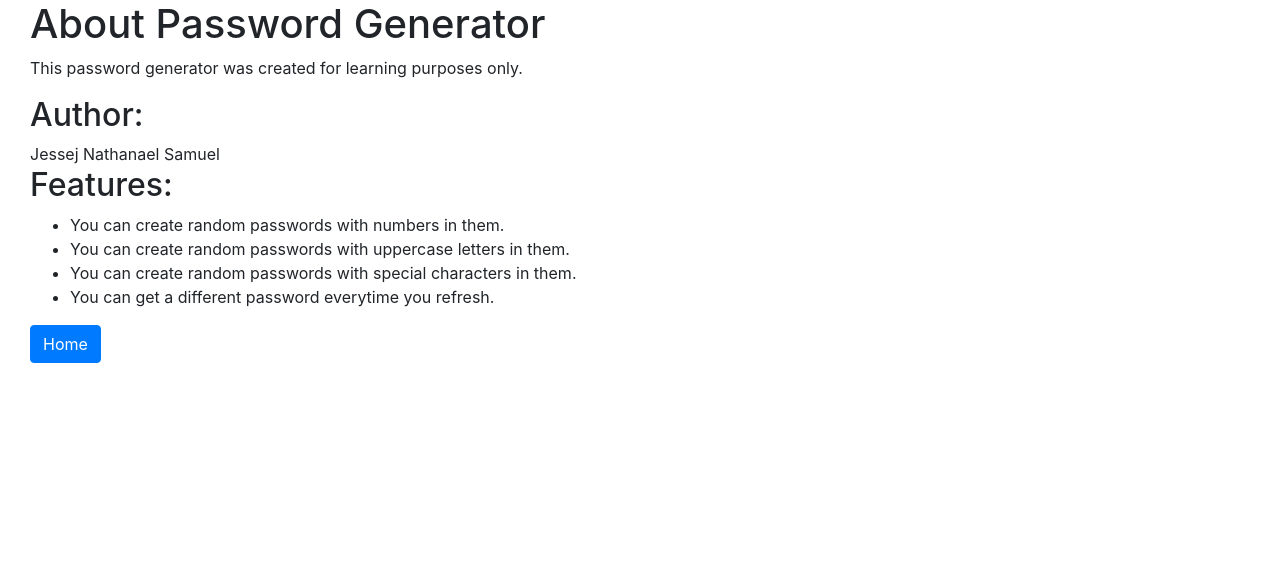
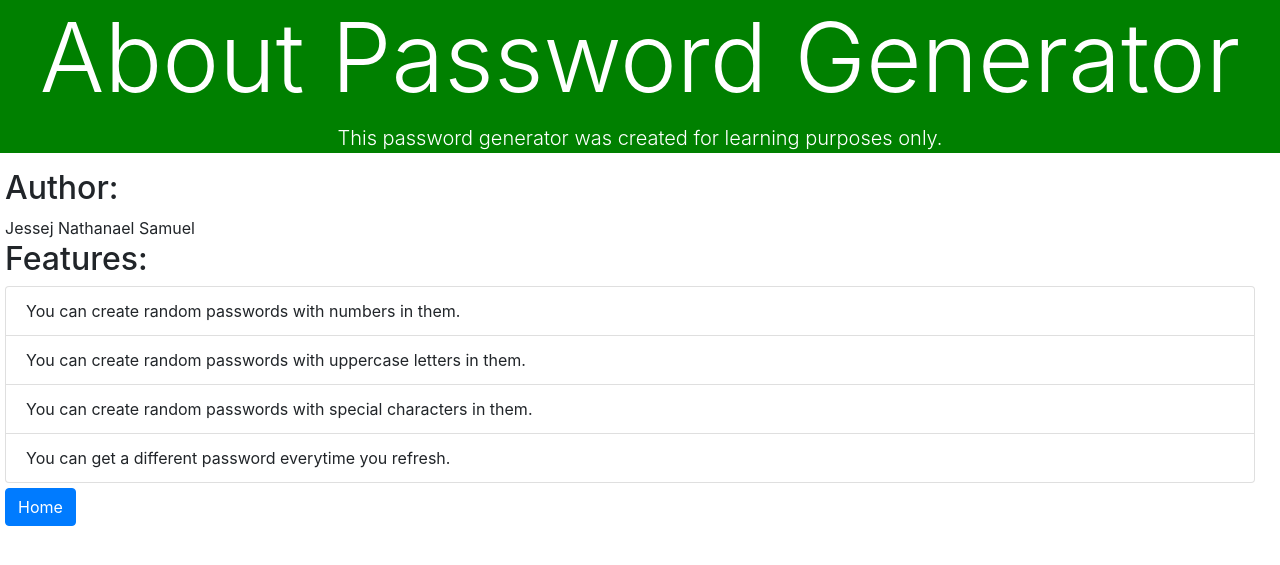
Before and after one commit to CodeRxJesseJ/password-generator-django, a Django app: page /about/ in a window 1280 px wide. Shown: the top 565 px of the page. Run offline with Django 3.2, Linux system fonts and the light colour scheme.

Commit message:
Added BootStrap

```diff
--- a/pass_gen/templates/pass_gen/about.html
+++ b/pass_gen/templates/pass_gen/about.html
@@ -1,16 +1,20 @@
 <link rel="stylesheet" href="https://cdn.jsdelivr.net/npm/bootstrap@4.5.3/dist/css/bootstrap.min.css"
     integrity="sha384-TX8t27EcRE3e/ihU7zmQxVncDAy5uIKz4rEkgIXeMed4M0jlfIDPvg6uqKI2xXr2" crossorigin="anonymous">
 <title>About Password Generator</title>
-<div style="margin-left: 30px;">
-<h1>About Password Generator</h1>
-<p>This password generator was created for learning purposes only.</p>
-<h2>Author:</h2>Jessej Nathanael Samuel
-<h2>Features:</h2>
-<ul>
-    <li>You can create random passwords with numbers in them.</li>
-    <li>You can create random passwords with uppercase letters in them.</li>
-    <li>You can create random passwords with special characters in them.</li>
-    <li>You can get a different password everytime you refresh.</li>
-</ul>
-<a href="{% url 'home' %}" class="btn btn-primary">Home</a>
+<div style="margin-left: 0;">
+    <div style="background-color: green; color: white; margin: 0 0 0 0;" class="text text-center">
+        <h1 class="display-1">About Password Generator</h1>
+        <p class="lead">This password generator was created for learning purposes only.</p>
+    </div>
+    <div style="margin: 5px;">
+        <h2>Author:</h2>Jessej Nathanael Samuel
+        <h2>Features:</h2>
+        <ul class="list-group" style="margin-right: 20px;">
+            <li class="list-group-item">You can create random passwords with numbers in them.</li>
+            <li class="list-group-item">You can create random passwords with uppercase letters in them.</li>
+            <li class="list-group-item">You can create random passwords with special characters in them.</li>
+            <li class="list-group-item">You can get a different password everytime you refresh.</li>
+        </ul>
+        <a href="{% url 'home' %}" class="btn btn-primary" style="margin: 5px 0px;">Home</a>
+    </div>
 </div>
--- a/pass_gen/templates/pass_gen/home.html
+++ b/pass_gen/templates/pass_gen/home.html
@@ -28,5 +28,5 @@
         <br>
         <button type="submit" class="btn btn-primary">Generate Password</button>
     </form>
-    <a href="{% url 'about' %}">About</a>
+    <a href="{% url 'about' %}" class="btn btn-info">About</a>
 </div>
```
